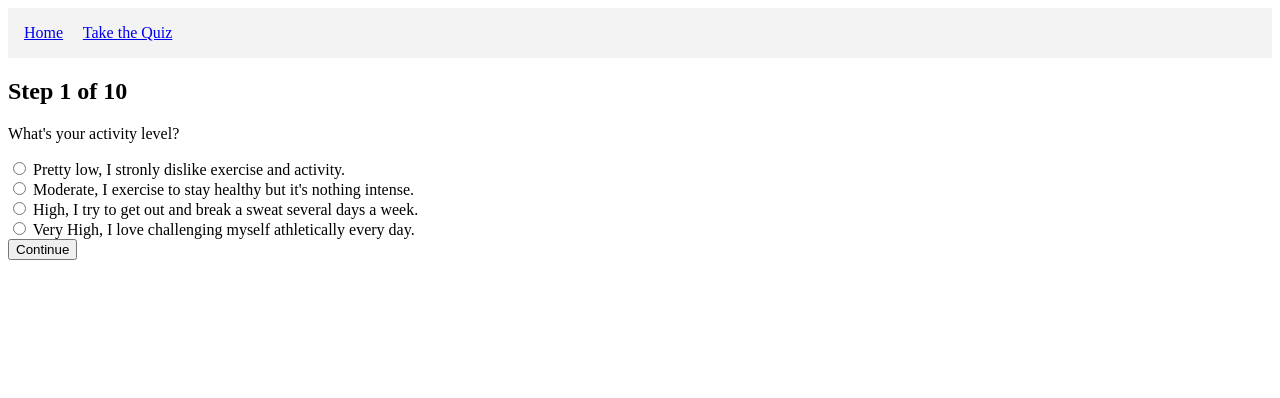
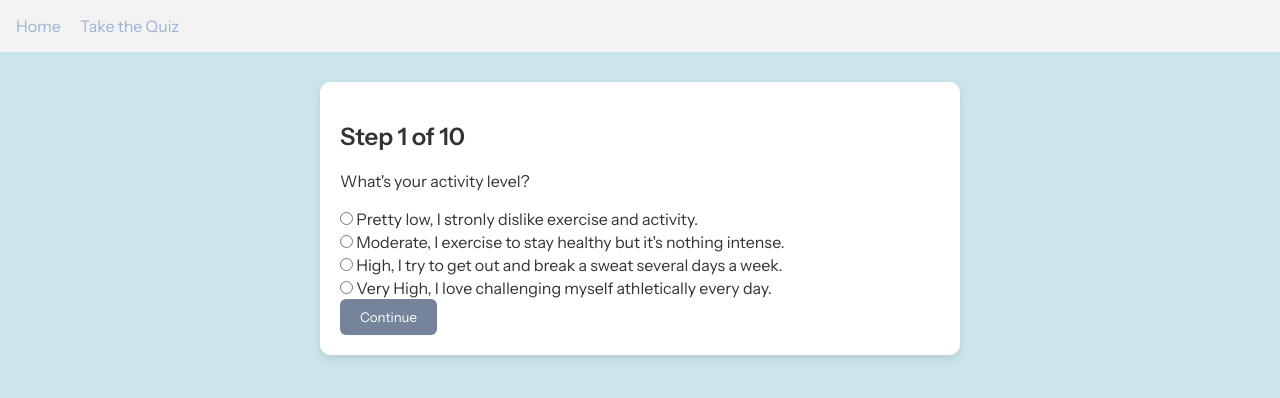
Before and after one commit to indiabell/csen161-final-project, a PHP site: page /quiz.php in a window 1280 px wide. Shown: the top 398 px of the page. Run offline with PHP 8.4, Linux system fonts and the light colour scheme.

Commit message:
Rough Draft of CSS

```diff
--- /dev/null
+++ b/css/style.css
@@ -0,0 +1,118 @@
+/* Google Font: Instrument Sans */
+@import url('https://fonts.googleapis.com/css2?family=Instrument+Sans:wght@400;600&display=swap');
+
+:root {
+  --color-dark: #333333;
+  --color-muted: #AEB4B5;
+  --color-primary: #75849B;
+  --color-accent: #9CB3D6;
+  --color-background: #CAE6EC;
+}
+
+body {
+  font-family: 'Instrument Sans', sans-serif;
+  margin: 0;
+  padding: 0;
+  background-color: var(--color-background);
+  color: var(--color-dark);
+}
+
+a {
+  color: var(--color-accent);
+  text-decoration: none;
+}
+
+a:hover {
+  text-decoration: underline;
+}
+
+h1, h2, h3 {
+  color: var(--color-dark);
+}
+
+button {
+  font-family: inherit;
+  background-color: var(--color-primary);
+  color: white;
+  border: none;
+  padding: 10px 20px;
+  border-radius: 6px;
+  cursor: pointer;
+  transition: background-color 0.3s ease;
+}
+
+button:hover {
+  background-color: var(--color-accent);
+}
+
+input[type="text"],
+input[type="email"],
+input[type="password"],
+input[type="radio"],
+select {
+  font-family: inherit;
+  padding: 8px;
+  margin: 5px 0;
+  border: 1px solid var(--color-muted);
+  border-radius: 4px;
+}
+
+form {
+  background: white;
+  padding: 20px;
+  max-width: 600px;
+  margin: 30px auto;
+  border-radius: 10px;
+  box-shadow: 0 4px 10px rgba(0,0,0,0.1);
+}
+
+/* Navigation Bar */
+.navbar {
+  display: flex;
+  justify-content: space-around;
+  align-items: center;
+  background-color: var(--color-primary);
+  padding: 15px;
+}
+
+.navbar a {
+  color: white;
+  font-weight: 600;
+}
+
+.navbar a:hover {
+  color: var(--color-accent);
+}
+
+/* Banner / Hero */
+.banner {
+  background-color: var(--color-background);
+  padding: 60px 20px;
+  text-align: center;
+}
+
+.banner h1 {
+  font-size: 2.5rem;
+  margin-bottom: 10px;
+}
+
+.banner p {
+  font-size: 1.2rem;
+  color: var(--color-muted);
+}
+
+/* Quiz Progress Bar (optional) */
+.progress {
+  background-color: var(--color-muted);
+  border-radius: 8px;
+  overflow: hidden;
+  height: 10px;
+  margin-bottom: 20px;
+}
+
+.progress .bar {
+  height: 100%;
+  background-color: var(--color-primary);
+  width: 0%; /* Will be set inline with PHP */
+  transition: width 0.3s ease;
+}
--- a/landing1.php
+++ b/landing1.php
@@ -4,6 +4,7 @@
     <meta charset="UTF-8">
     <meta name="viewport" content="width=device-width, initial-scale=1.0">
     <title>Fido Finder - Landing</title>
+    <link rel="stylesheet" href="/css/style.css">
 </head>
 <body>
     <h1>Welcome to Fido Finder!</h1>
--- a/login.php
+++ b/login.php
@@ -33,6 +33,7 @@ if ($_SERVER['REQUEST_METHOD'] === 'POST') {
     <meta charset="UTF-8">
     <meta name="viewport" content="width=device-width, initial-scale=1.0">
     <title>Login</title>
+    <link rel="stylesheet" href="/css/style.css">
 </head>
 <body>
     <h1>Fido Finder</h1>
--- a/templates/home.html
+++ b/templates/home.html
@@ -2,6 +2,7 @@
 <html>
   <head>
     <title>Fido Finder – Home</title>
+    <link rel="stylesheet" href="../css/style.css">
   </head>
   <body>
     <h1>Your Favorite Breeds</h1>
--- a/templates/quiz.html
+++ b/templates/quiz.html
@@ -2,6 +2,7 @@
 <html>
   <head>
     <title>Quiz Step {{step}}</title>
+    <link rel="stylesheet" href="../css/style.css">
   </head>
   <body>
     <?php include 'templates/navbar.php'; ?>
--- a/templates/result.html
+++ b/templates/result.html
@@ -2,6 +2,7 @@
 <html>
   <head>
     <title>{{name}} - Fido Finder</title>
+    <link rel="stylesheet" href="../css/style.css">
   </head>
   <body>
     <h1>{{name}}</h1>
--- a/templates/results.html
+++ b/templates/results.html
@@ -2,6 +2,7 @@
 <html>
   <head>
     <title>Fido Finder – Results</title>
+    <link rel="stylesheet" href="../css/style.css">
   </head>
   <body>
     <h1>Your Dog Matches</h1>
```
